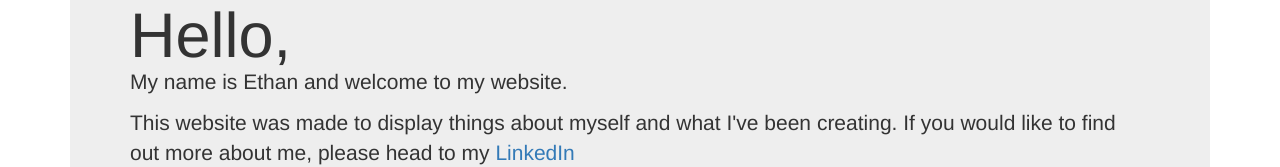
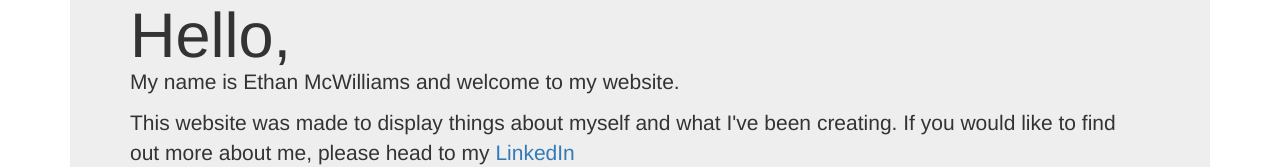
Before and after one commit to Majunga/majunga.co.uk, a Next.js app in the folder src/Frontend/: page / in a window 1280 px wide. Shown: the part 139-306 px from the top of the page. Built offline with nearby package versions, Linux system fonts and the light colour scheme; no server answers.

Commit message:
Fixed bug with Url's of the repos
Updated docker-compose
Remvoed deploy script for now

Update my info with LinkedIn etc

```diff
--- a/src/Frontend/components/MyInfo.js
+++ b/src/Frontend/components/MyInfo.js
@@ -4,7 +4,7 @@ const MyInfo = () =>
 
 <div>
     <Jumbotron >
-        <h1>Hello, <p>My name is Ethan and welcome to my website.</p></h1>
+        <h1>Hello, <p>My name is Ethan McWilliams and welcome to my website.</p></h1>
         <p>This website was made to display things about myself and what I've been creating.
             If you would like to find out more about me, please head to my <Link href="https://www.linkedin.com/in/ethan-mcwilliams-92a02a3b/"><a>LinkedIn</a></Link></p>
     </Jumbotron>
--- a/src/Frontend/components/Portfolio.js
+++ b/src/Frontend/components/Portfolio.js
@@ -3,9 +3,9 @@ import 'isomorphic-fetch'
 
 export default class Portfolio extends React.Component {
     async componentDidMount(props) {
-            this.setState({isLoading: true, repos: {}});
+            this.setState({repos: {}});
             var json = await (await fetch('https://api.github.com/users/majunga/repos')).json()
-            this.setState({isLoading: false, repos: json})
+            this.setState({repos: json})
 
          }
     render() {
@@ -15,10 +15,11 @@ export default class Portfolio extends React.Component {
 
                 {(this.state && this.state.repos && this.state.repos.length > 0) ?
                 <div>
+
                      {
                          this.state.repos.map(repo =>
                             <div key="{repo.id}">
-                                <h3><Link href="{repo.html_url}"><a>{repo.name}</a></Link></h3>
+                                <h3><Link href={repo.html_url}><a>{repo.name}</a></Link></h3>
                                 <p>{repo.description}</p>
                             </div>
                         )
```
Also changed, not shown: 2 other files (tests, documents, lock files or other folders).
